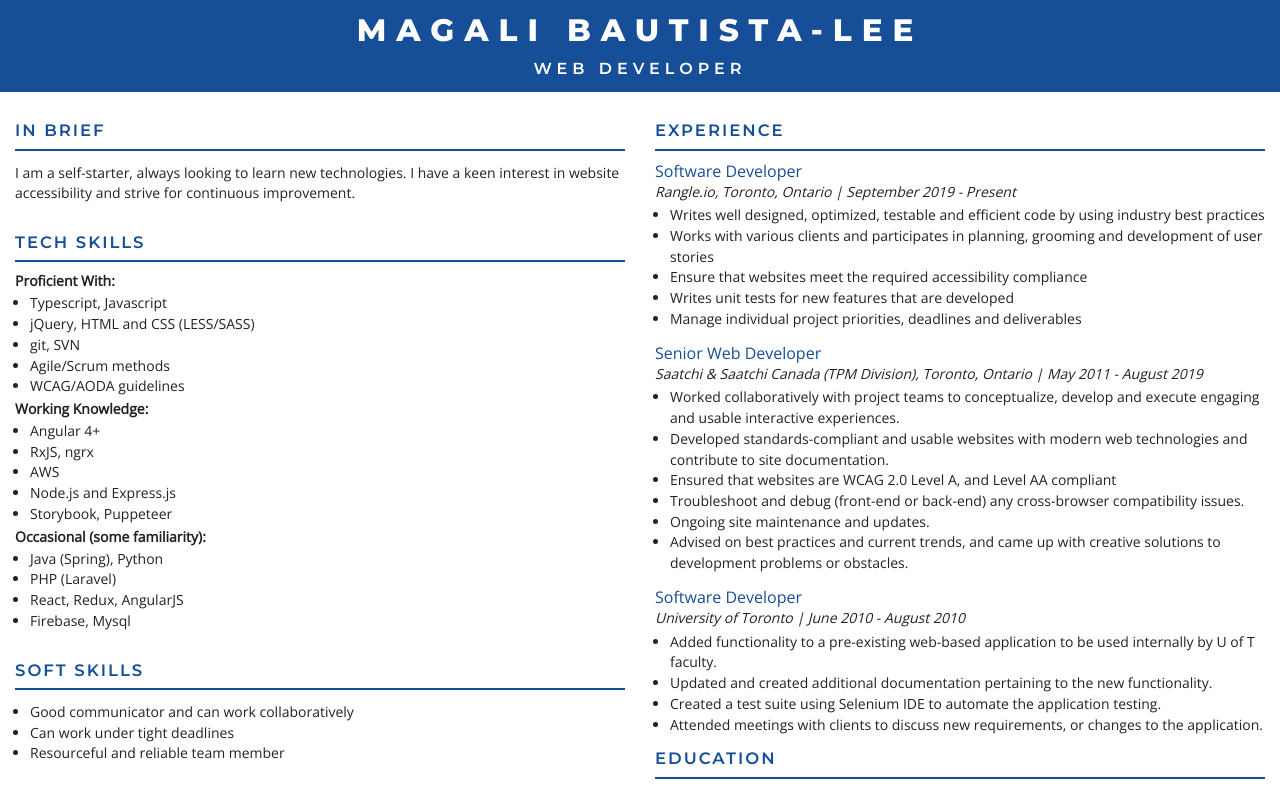
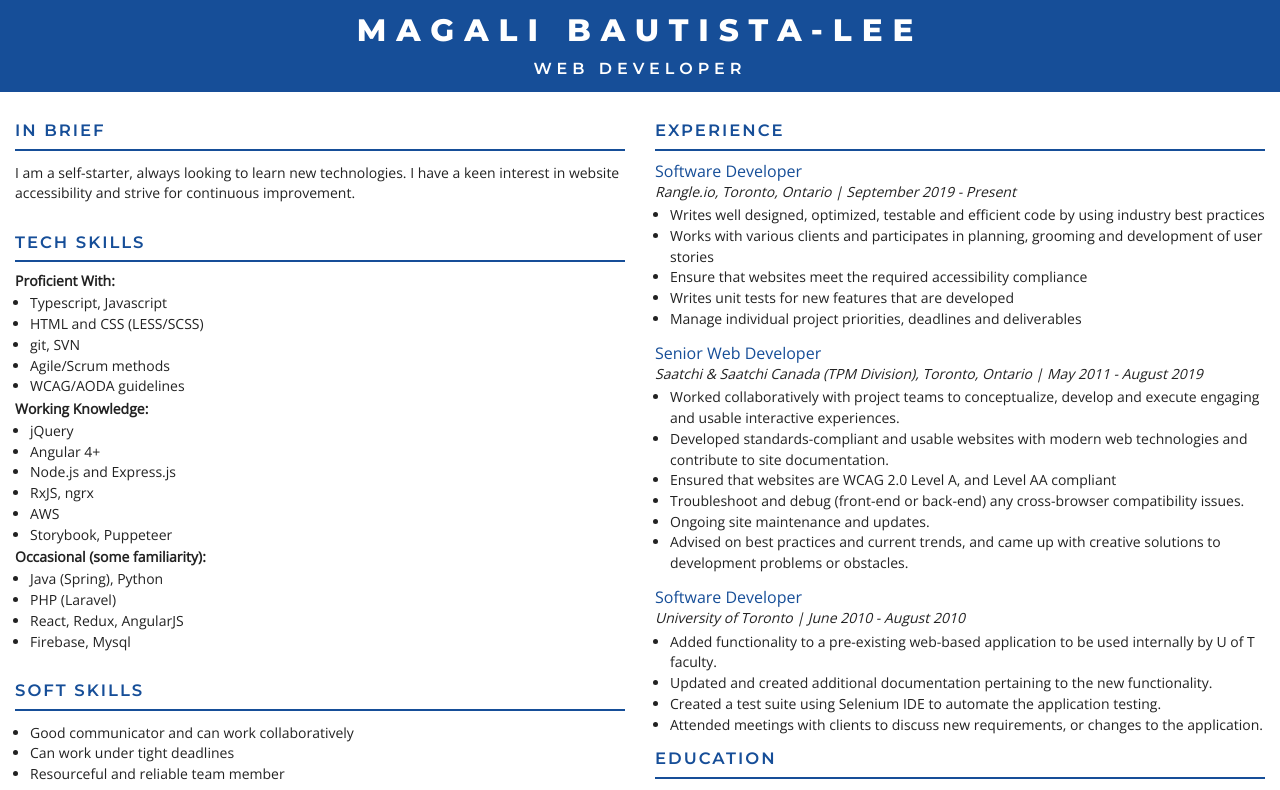
Before and after one commit to magz99/personal-website, a React (Create React App) app: page / in a window 1280 px wide. Shown: the top 790 px of the page. Built offline with nearby package versions, Linux system fonts and the light colour scheme.

Commit message:
Update InfoSidebar.jsx

```diff
--- a/src/components/InfoSidebar.jsx
+++ b/src/components/InfoSidebar.jsx
@@ -40,17 +40,18 @@ const InfoSidebar = ({ displayFull }) => (
           <Subtitle>Proficient With:</Subtitle>
           <InfoList>
             <li>Typescript, Javascript</li>
-            <li>jQuery, HTML and CSS (LESS/SASS)</li>
+            <li>HTML and CSS (LESS/SCSS)</li>
             <li>git, SVN</li>
             <li>Agile/Scrum methods</li>
             <li>WCAG/AODA guidelines</li>
           </InfoList>
           <Subtitle>Working Knowledge:</Subtitle>
           <InfoList>
+            <li>jQuery</li>
             <li>Angular 4+</li>
+            <li>Node.js and Express.js</li>
             <li>RxJS, ngrx</li>
             <li>AWS</li>
-            <li>Node.js and Express.js</li>
             <li>Storybook, Puppeteer</li>
           </InfoList>
           <Subtitle>Occasional (some familiarity):</Subtitle>
```
